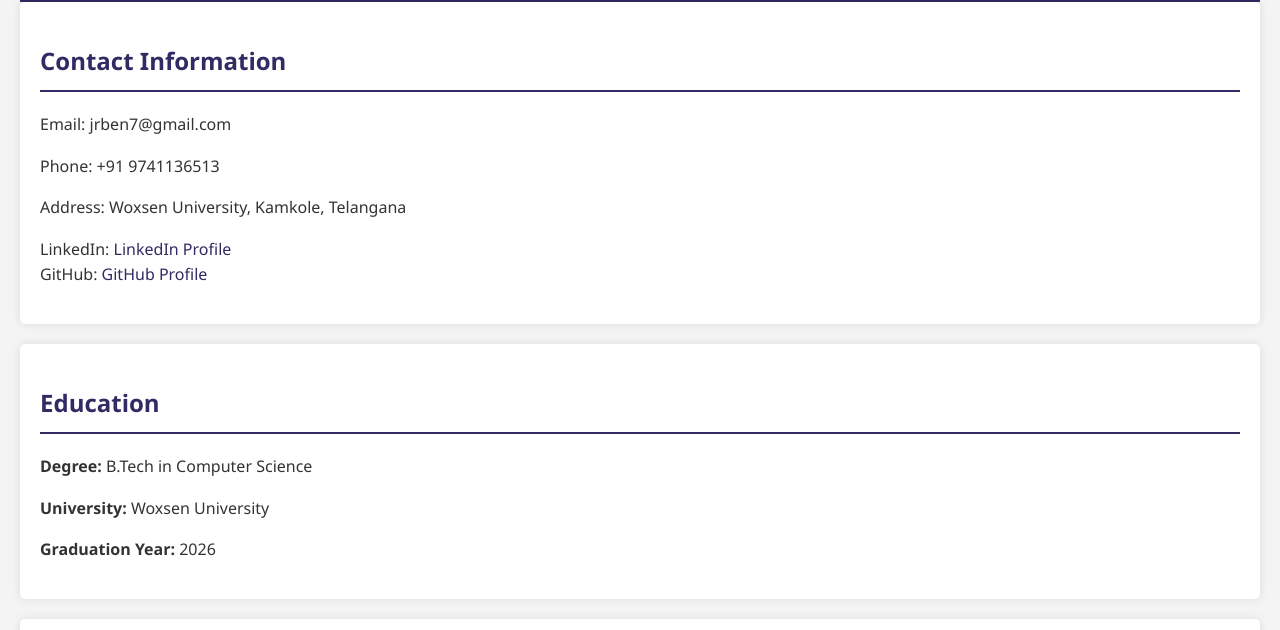
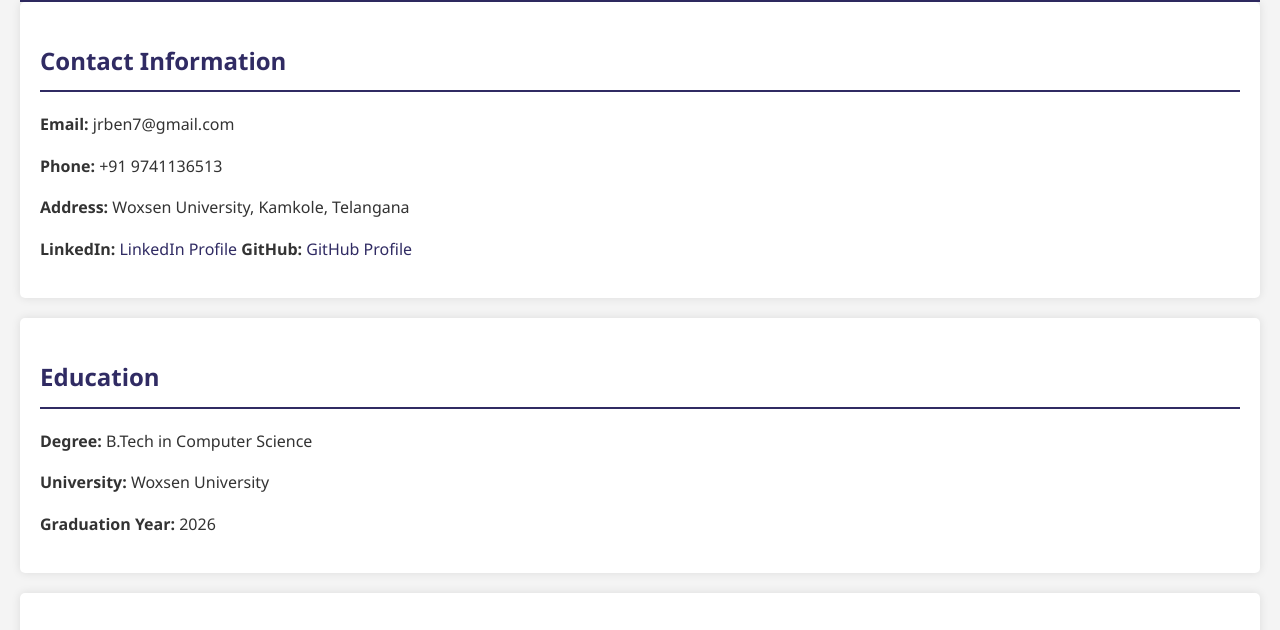
Before and after one commit to ryyan2407/WebTech, a plain HTML site: page CV(ryyan).html in a window 1280 px wide. Shown: the part 155-785 px from the top of the page. Drawn offline with Linux system fonts and the light colour scheme.

Commit message:
Update CV(ryyan).html

```diff
--- a/CV(ryyan).html
+++ b/CV(ryyan).html
@@ -14,12 +14,12 @@
 
     <section style="margin-bottom: 20px; background-color: #fff; padding: 20px; border-radius: 5px; box-shadow: 0 0 10px rgba(0, 0, 0, 0.1);">
         <h2 style="color: #302b63; border-bottom: 2px solid #302b63; padding-bottom: 10px;">Contact Information</h2>
-        <p>Email: jrben7@gmail.com</p>
-        <p>Phone: +91 9741136513</p>
-        <p>Address: Woxsen University, Kamkole, Telangana</p>
+        <p><strong>Email:</strong> jrben7@gmail.com</p>
+        <p><strong>Phone:</strong> +91 9741136513</p>
+        <p><strong>Address:</strong> Woxsen University, Kamkole, Telangana</p>
         <p>
-            LinkedIn: <a href="https://www.linkedin.com/in/ryyan-mathew-hasan-657248229" target="_blank" style="color: #302b63; text-decoration: none;">LinkedIn Profile</a><br>
-            GitHub: <a href="https://github.com/ryyan2407" target="_blank" style="color: #302b63; text-decoration: none;">GitHub Profile</a>
+            <strong>LinkedIn:</strong> <a href="https://www.linkedin.com/in/ryyan-mathew-hasan-657248229" target="_blank" style="color: #302b63; text-decoration: none;">LinkedIn Profile</a><be>
+            <strong>GitHub:</strong> <a href="https://github.com/ryyan2407" target="_blank" style="color: #302b63; text-decoration: none;">GitHub Profile</a>
         </p>
     </section>
 
```
